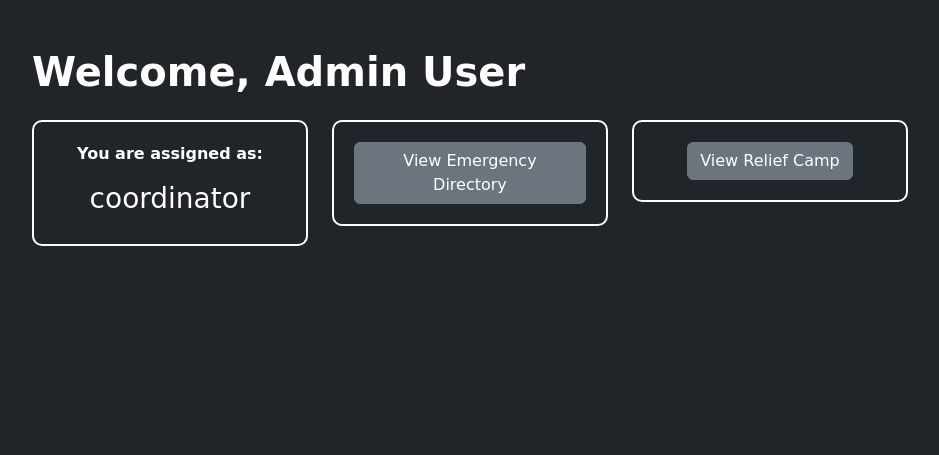
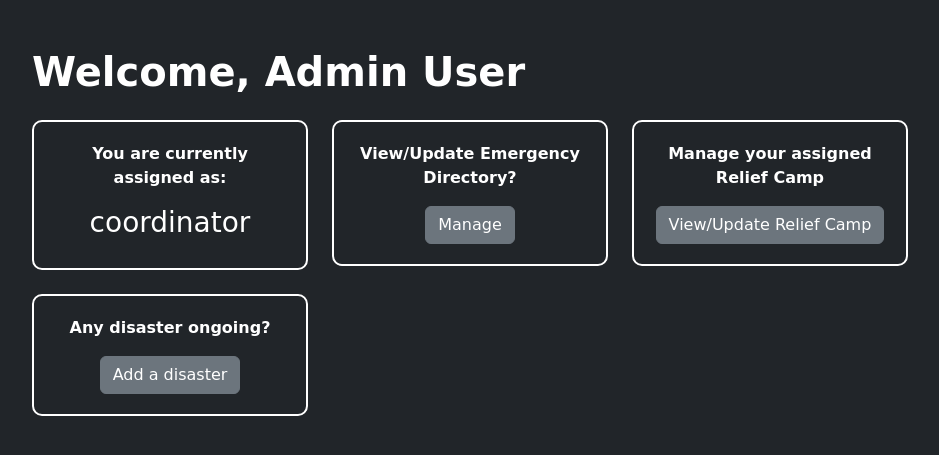
Before and after one commit to fluidpotata/CSE470_Project, a Flask app: page /volunteer in a window 1280 px wide. Shown: the top 455 px of the page, without its empty margins (170-1109 px from the left). Run offline with Flask 3, Linux system fonts and the light colour scheme; a user stored in the database is signed in; data comes from the database, SQL or seed files in the repository; both versions use the stored data as it was after the commit.

Commit message:
fix volunteer dashboard

```diff
--- a/app.py
+++ b/app.py
@@ -197,7 +197,7 @@ def update_disaster(volunteer_id):
         return redirect(url_for('volunteer'))
 
     ongoing_disaster = OngoingDisaster.query.filter_by(volunteer_id=volunteer_id).first()
-    return render_template('update_disaster.html', volunteer_id=volunteer_id, ongoing_disaster=ongoing_disaster)
+    return render_template('update_add_dis.html', volunteer_id=volunteer_id, ongoing_disaster=ongoing_disaster)
 
 @app.route('/rcamp', methods=['GET', 'POST'])
 def r_camp_info():
--- a/templates/vdash.html
+++ b/templates/vdash.html
@@ -31,21 +31,33 @@
             <div class="row g-4">
                 <div class="col-md-4">
                     <div class="box">
-                        <p>You are assigned as:</p>
+                        <p>You are currently assigned as:</p>
                         <h3>{{ voln.role }}</h3>
                     </div>
                 </div>
                 <div class="col-md-4">
                     <div class="box">
+                        <p>View/Update Emergency Directory?</p>
                         <a href="{{ url_for('emergency_directory') }}" class="btn btn-secondary">
-                        View Emergency Directory
+                        Manage
                         </a>
                     </div>
                 </div>
                 <div class="col-md-4">
                     <div class="box">
+                        <p>Manage your assigned Relief Camp</p>
                         <a href="{{ url_for('r_camp_info') }}" class="btn btn-secondary">
-                        View Relief Camp
+                        View/Update Relief Camp
+                        </a>
+                    </div>
+                </div>
+            </div>
+            <div class="row g-4 pt-4">
+                <div class="col-md-4">
+                    <div class="box">
+                        <p>Any disaster ongoing?</p>
+                        <a href="{{ url_for('update_disaster', volunteer_id=voln.volunteerid) }}" class="btn btn-secondary">
+                        Add a disaster
                         </a>
                     </div>
                 </div>
```
Also changed, not shown: instance/main.db, readme.md (added).
